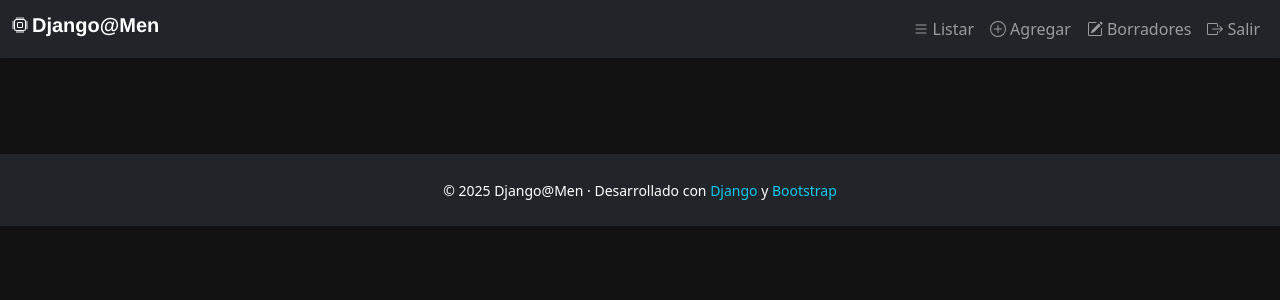
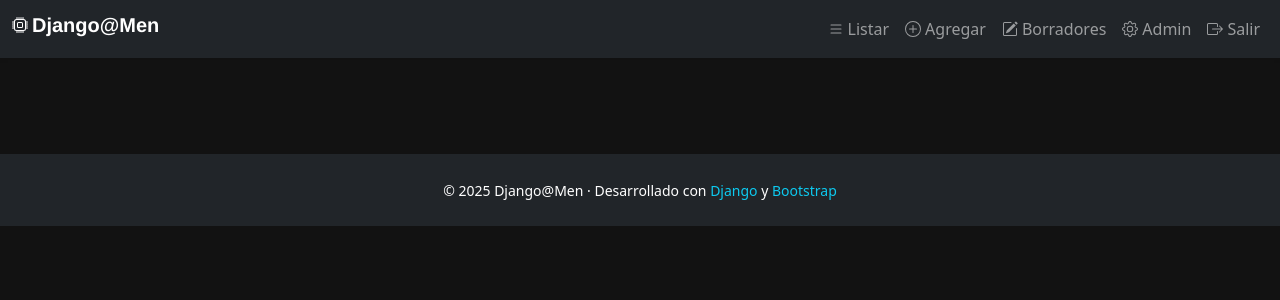
Before and after one commit to jdelacruzv/djangomen, a Django app: page /drafts/ in a window 1280 px wide. Shown: the top 300 px of the page. Run offline with Django 5.2, Linux system fonts and the light colour scheme; the visitor is signed in with stand-in values (Sample User, id 1); data that the repository does not hold is empty.

Commit message:
Add Admin menu option with icon to navbar for authenticated

```diff
--- a/blog/templates/blog/base.html
+++ b/blog/templates/blog/base.html
@@ -66,6 +66,12 @@
                     {% include './icons/pencil-square.svg' %}<span class="ms-1">Borradores</span>
                   </a>
                 </li>
+                <!-- Menu admin -->
+                <li class="nav-item">
+                  <a href="{% url 'admin:index' %}" class="nav-link d-flex align-items-center">
+                    {% include './icons/gear.svg' %}<span class="ms-1">Admin</span>
+                  </a>
+                </li>
                 <!-- Menu logout -->
                 <li class="nav-item">
                   <form
```
Also changed, not shown: blog/templates/blog/icons/gear.svg (added).
